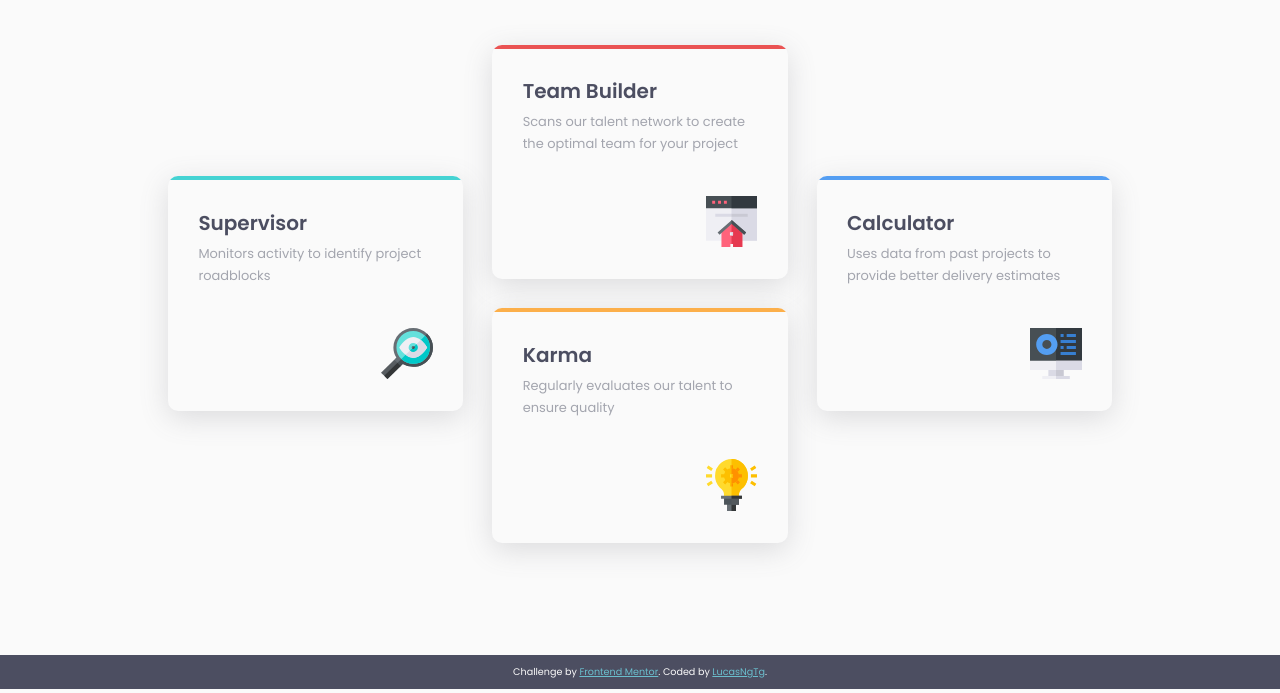
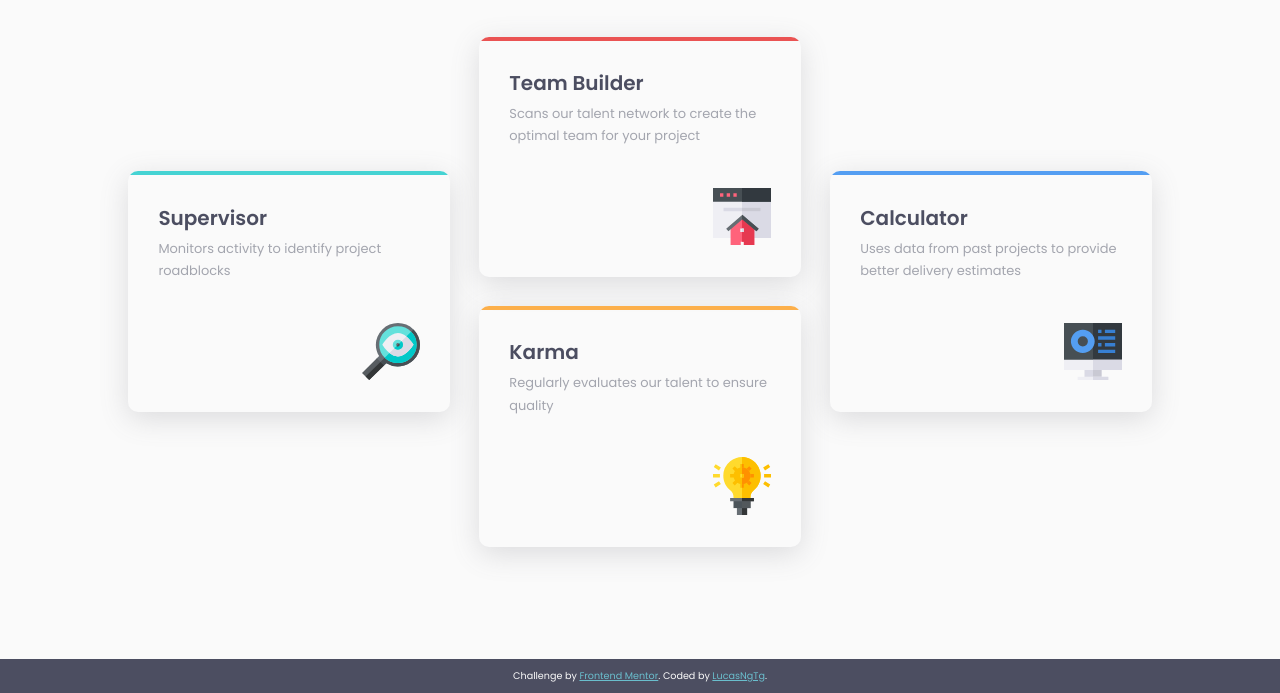
Before and after one commit to LucasNgTg/four-card-feature-section, a plain HTML site: page index.html in a window 1280 px wide. Shown: the part 256-949 px from the top of the page. Drawn offline with Linux system fonts and the light colour scheme.

Commit message:
Tweaked responsive values

```diff
--- a/src/css/responsive.css
+++ b/src/css/responsive.css
@@ -16,7 +16,7 @@
 @media(min-width: 800px) and (orientation: landscape) {
 
     main {
-        padding: 1.5rem 3rem 3rem;
+        padding: 1rem 3rem 3rem;
     }
 
     #start .text p {
@@ -29,7 +29,7 @@
         grid-auto-columns: 1fr 1fr 1fr;
         grid-template-areas: "a b d"
                              "a c d";
-        max-width: 69rem;
+        max-width: 80rem;
     }
 
     #features .card-container {
```
